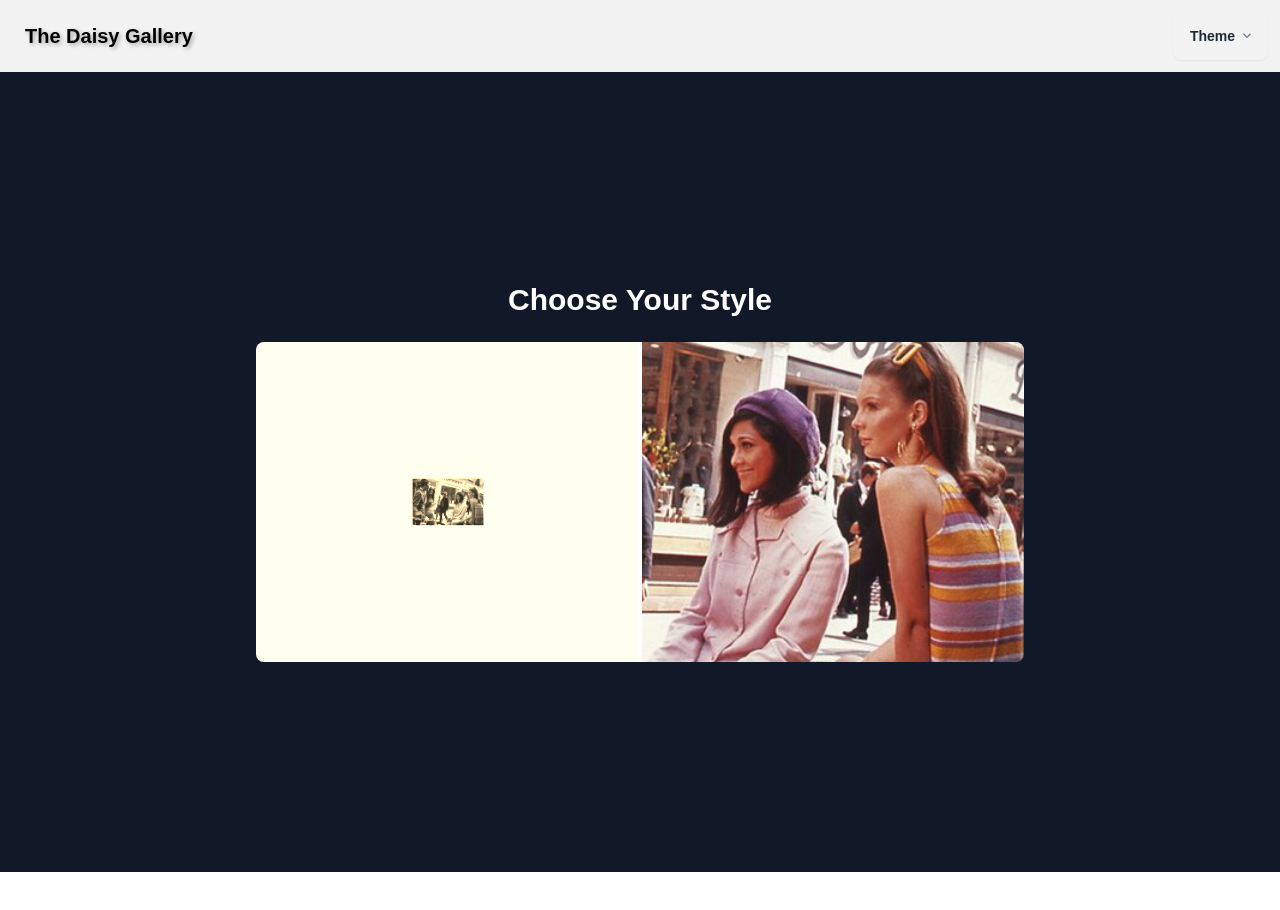
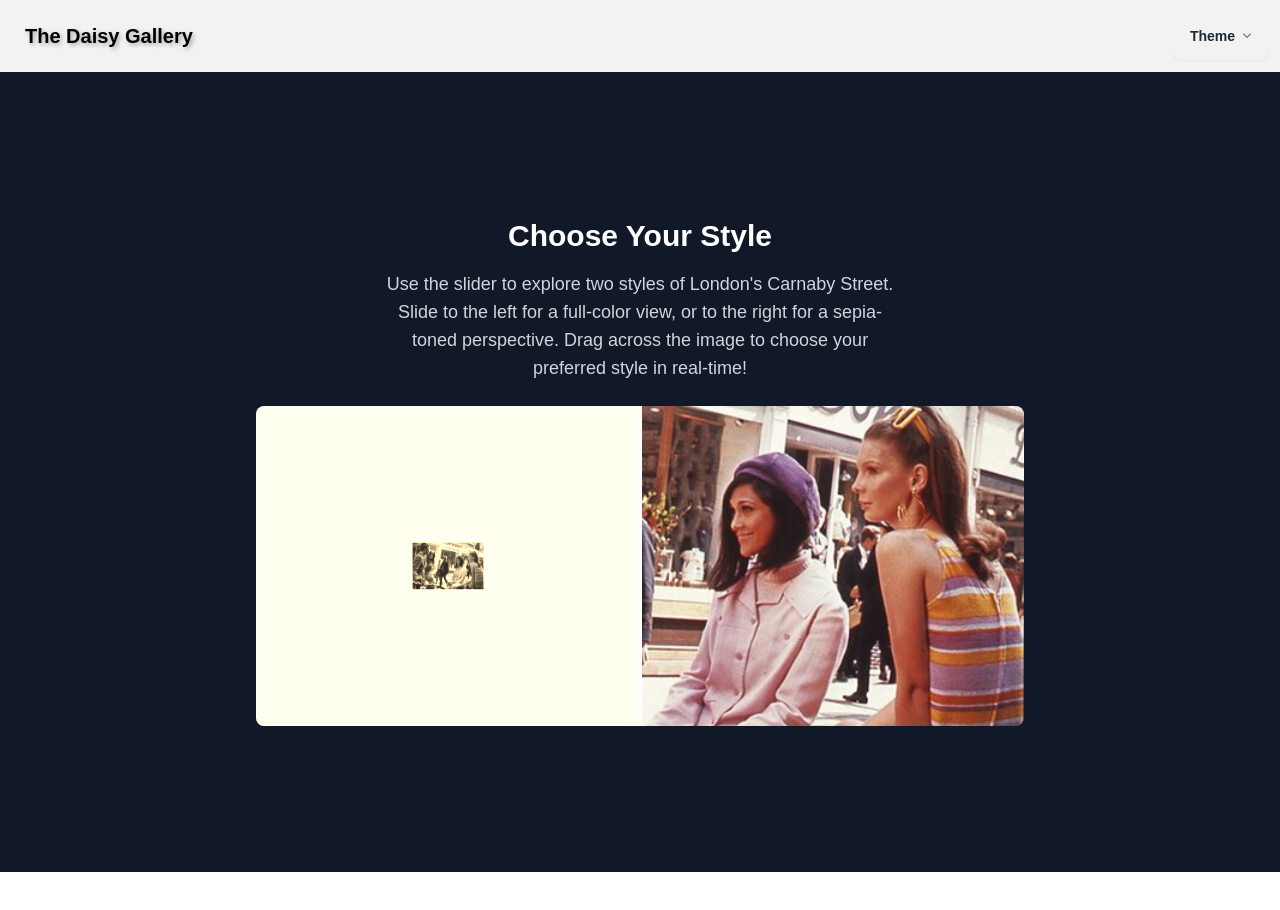
Before and after one commit to nicky-mc/daisy-gallery, a Next.js app: page /You-Choose in a window 1280 px wide. Shown: the top 910 px of the page. Built offline with nearby package versions, Linux system fonts and the light colour scheme.

Commit message:
archetecture page rtemoved blurb added to Street and to you choose

```diff
--- a/src/app/Street-Photos/page.js
+++ b/src/app/Street-Photos/page.js
@@ -2,7 +2,20 @@ import Image from "next/image";
 
 export default function StreetPhotos() {
   return (
-    <div className="flex justify-center items-centre w-full">
+    <div className="flex flex-col items-center w-full py-12">
+      {/* Description text */}
+      <div className="max-w-2xl mb-8 text-center">
+        <h2 className="text-2xl font-semibold mb-4">
+          Explore Street Photography
+        </h2>
+        <p className="text-gray-700">
+          This carousel showcases various street photography images from around
+          the world. Use the arrows to navigate between photos and experience
+          the unique perspectives captured on urban streets.
+        </p>
+      </div>
+
+      {/* Carousel */}
       <div className="carousel w-full max-w-3xl mx-auto">
         <div id="slide1" className="carousel-item relative w-full h-96">
           <Image
@@ -20,10 +33,10 @@ export default function StreetPhotos() {
             </a>
           </div>
         </div>
-        <div id="slide2" className="carousel-item relative w-full">
+        <div id="slide2" className="carousel-item relative w-full h-96">
           <Image
             src="https://lightacademy.co.uk/wp-content/uploads/2018/12/Urban-Desperado-1.jpg"
-            alt="a woman looking at graffiti in Berlin"
+            alt="Urban street photography"
             fill
             className="object-cover rounded-lg"
           />
@@ -36,10 +49,10 @@ export default function StreetPhotos() {
             </a>
           </div>
         </div>
-        <div id="slide3" className="carousel-item relative w-full">
+        <div id="slide3" className="carousel-item relative w-full h-96">
           <Image
             src="https://cdn.prod.website-files.com/5f58a077d654db1a689fd95b/6059f348d11659b20113555d_picfair-01509097-man-crossing-street-fu-PREVIEW-ONLY%20(1).jpg"
-            alt="a woman looking at graffiti in Berlin"
+            alt="Man crossing the street"
             fill
             className="object-cover rounded-lg"
           />
@@ -52,10 +65,10 @@ export default function StreetPhotos() {
             </a>
           </div>
         </div>
-        <div id="slide4" className="carousel-item relative w-full">
+        <div id="slide4" className="carousel-item relative w-full h-96">
           <Image
             src="https://images.squarespace-cdn.com/content/v1/6098ed11cdf0281647e0ad4f/1661799244426-WF6LC5GP38RTW521ABMW/Street-Photography-London-Notting-Hill-Carnival-Leica-Q2-Monochrom-00007.jpg?format=1500w"
-            alt="a woman looking at graffiti in Berlin"
+            alt="Street Photography in London"
             fill
             className="object-cover rounded-lg"
           />
--- a/src/app/You-Choose/page.js
+++ b/src/app/You-Choose/page.js
@@ -30,7 +30,16 @@ export default function YouChoose() {
 
   return (
     <div className="flex flex-col items-center justify-center min-h-screen bg-gray-900 text-white">
-      <h1 className="text-3xl font-bold mb-6">Choose Your Style</h1>
+      <h1 className="text-3xl font-bold mb-4">Choose Your Style</h1>
+
+      {/* Description paragraph */}
+      <p className="text-lg text-gray-300 mb-6 max-w-lg text-center">
+        Use the slider to explore two styles of London's Carnaby Street. Slide
+        to the left for a full-color view, or to the right for a sepia-toned
+        perspective. Drag across the image to choose your preferred style in
+        real-time!
+      </p>
+
       <div
         className="relative w-full max-w-3xl h-80 overflow-hidden rounded-lg"
         ref={sliderRef}
```
Also changed, not shown: src/app/Architectural-Photos/page.js (deleted).
